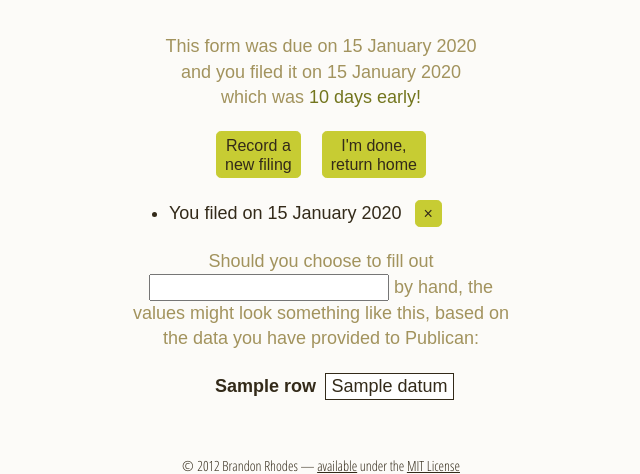
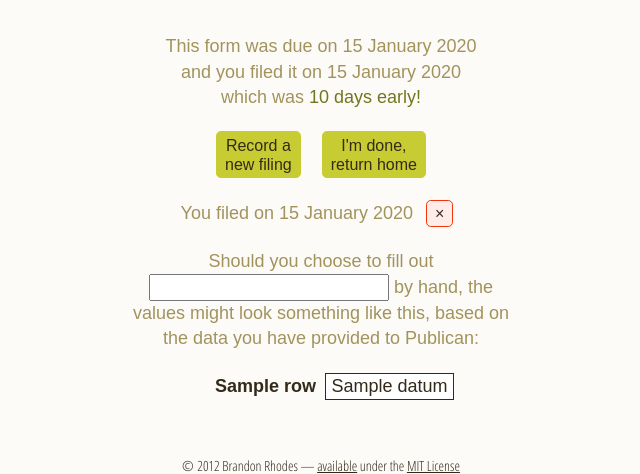
Before and after one commit to brandon-rhodes/publicanus, a Django app: template publican/frontend/templates/publican/filing.html in a window 1280 px wide. Shown: the part 225-699 px from the top of the page, without its empty margins (319-959 px from the left). Run offline with Django 3.2, Linux system fonts and the light colour scheme; the template is opened without the code that fills it: most values are stand-ins (such as "Sample title", 1, 10 or a date in 2020); form fields are guessed from the names that the template uses; parts of the project's set-up code (start-up, migrations or seed data) failed here and were passed over.

Commit message:
First working AJAX of the project! Filing deletion

```diff
--- a/publican/frontend/static/scripts/publican.js
+++ b/publican/frontend/static/scripts/publican.js
@@ -3,7 +3,6 @@
 $(document).ready(function() {
 
     var reload_page = function() {
-        console('go!');
         location.reload();
     };
 
--- a/publican/frontend/static/styles/screen.css
+++ b/publican/frontend/static/styles/screen.css
@@ -698,6 +698,18 @@ hgroup h1 {
   text-align: right;
 }
 
+/* Operations that can be performed on the Filing page. */
+.button.delete-filing {
+  border-color: #f63409;
+  background-color: #fdece8;
+}
+.button.delete-filing:hover {
+  background-color: #fdece8;
+}
+.button.delete-filing :last-child {
+  padding: .2em;
+}
+
 /* A tooltip is the final element inside a <div class="tipped"> */
 .tipped {
   position: relative;
--- a/publican/frontend/templates/publican/filing.html
+++ b/publican/frontend/templates/publican/filing.html
@@ -33,16 +33,17 @@
   <a class="button" href="/">I'm done,<br>return home</a>
 </p>
 {% if real_filings %}
-<ul class="filing_list">
+<p>
   {% for real_filing in real_filings %}
-  <li>
     You {% if not forloop.first %}re-{% endif %}filed
     on {{ real_filing.date|mydate:"d B Y" }}
-    <a class="button delete-filing"
-       data-url="/api/v1/filing/{{ real_filing.id }}/">×</a>
+    <a class="button delete-filing tipped"
+       data-url="/api/v1/filing/{{ real_filing.id }}/">×<span>
+        Actually, I didn't
+    </span></a>
     {% if not forloop.last %}<br>{% endif %}
-    {% endfor %}
-</ul>
+  {% endfor %}
+</p>
 {% endif %}
 <p>
   Should you choose to fill out {{ form.name }} by hand,
--- a/sass/screen.scss
+++ b/sass/screen.scss
@@ -223,6 +223,15 @@ hgroup {
     }
 }
 
+/* Operations that can be performed on the Filing page. */
+
+.button.delete-filing {
+    border-color: $red;
+    background-color: $redbg;
+    &:hover { background-color: $redbg; }
+    :last-child { padding: .2em; }
+}
+
 /* A tooltip is the final element inside a <div class="tipped"> */
 
 .tipped {
```
